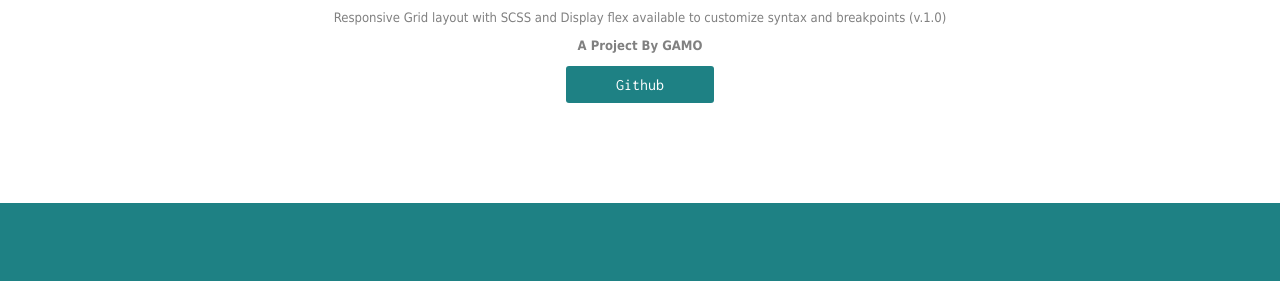
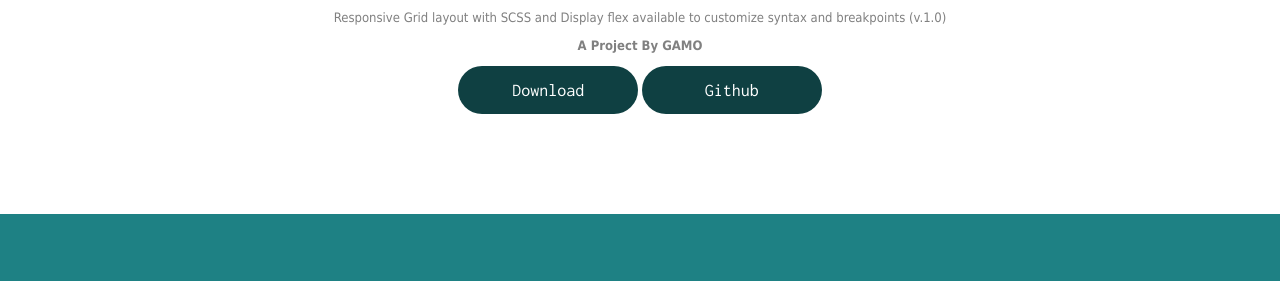
Before and after one commit to GA-MO/grid-flex, a plain HTML site: page index.html in a window 1280 px wide. Shown: the part 135-416 px from the top of the page. Drawn offline with nearby package versions, Linux system fonts and the light colour scheme.

Commit message:
Update demo

```diff
--- a/index.html
+++ b/index.html
@@ -12,6 +12,7 @@
 		<div class="title">GRID SYSTEM WITH FLEXBOX</div>
 		<p>Responsive Grid layout with SCSS and Display flex available to customize syntax and breakpoints (v.1.0)</p>
 		<p><b>A Project By GAMO</b></p>
+		<a href="https://github.com/GA-MO/gridflex/archive/master.zip" class="button">Download</a>
 		<a href="https://github.com/GA-MO/gridflex" class="button">Github</a>
 	</section>
 	<section class="section2">
--- a/style/demo-layout.scss
+++ b/style/demo-layout.scss
@@ -123,9 +123,11 @@ section{
 	display: inline-block;
 	text-decoration: none;
 	font-family: "Inconsolata", sans-serif;
-	background: $c4;
+	background: #0f4042;
 	color: #fff;
-	padding: 10px 50px;
-	border-radius: 3px;
-	font-size: 16px;
+	padding: 15px 50px;
+  border-radius: 50px;
+  font-size: 18px;
+  width: 100%;
+  max-width: 180px;
 }
```
Also changed, not shown: style/demo-layout.css.
